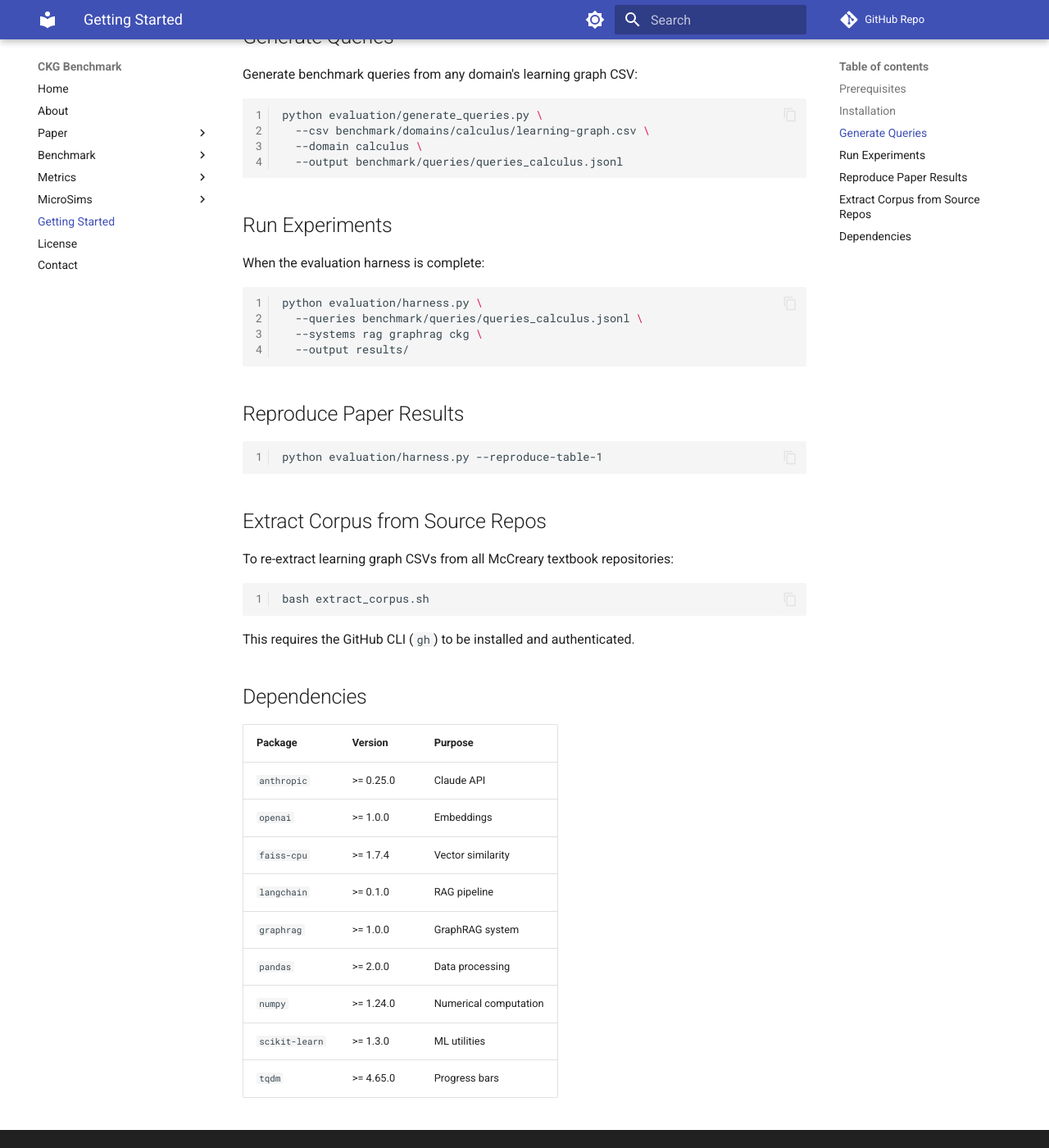
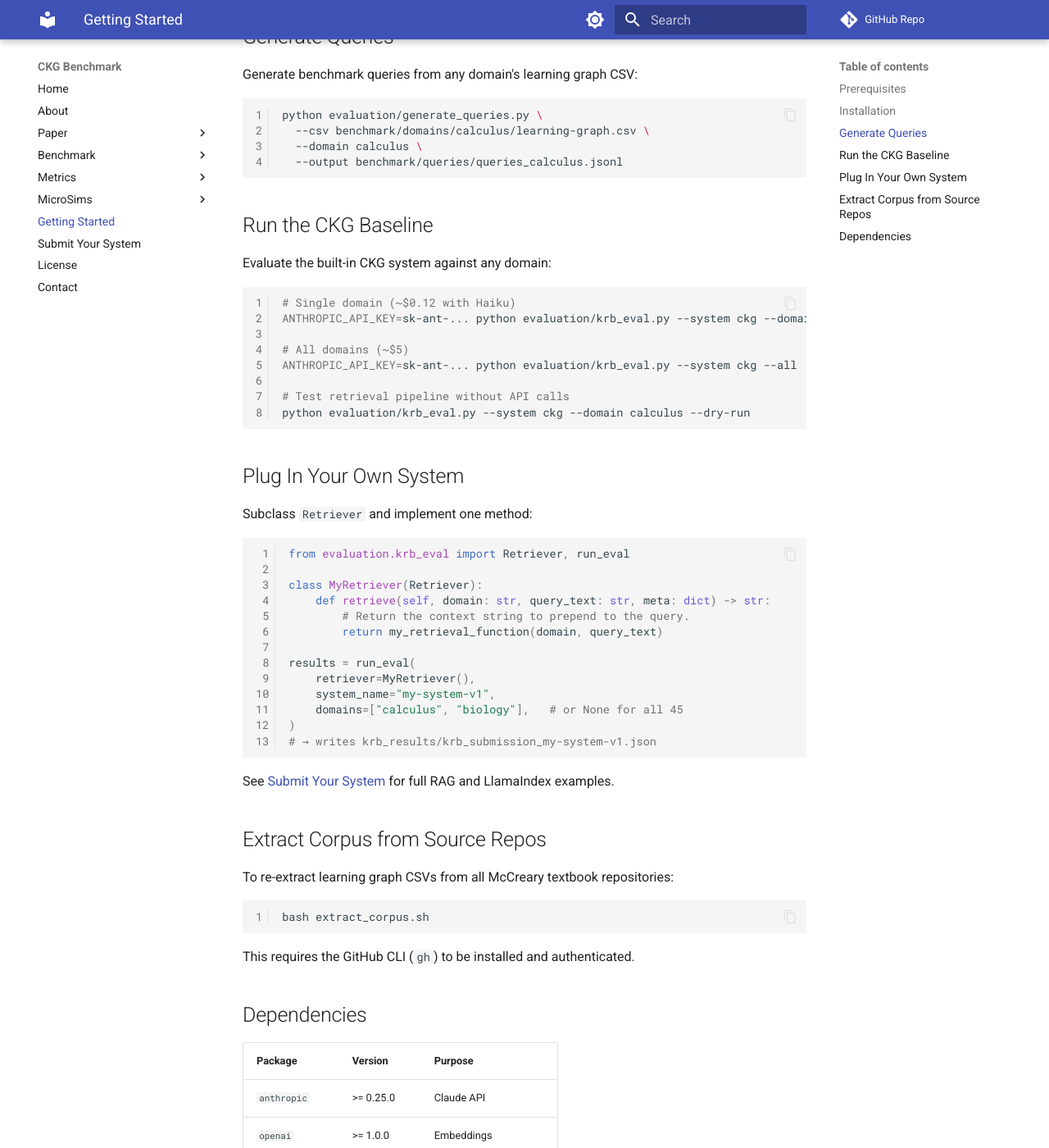
Before and after one commit to Yarmoluk/ckg-benchmark, an MkDocs documentation site: the page built from docs/getting-started.md, in a window 1280 px wide and 1400 px high, scrolled down 505 px. Shown: the whole window at 82% size. Built offline with MkDocs 1.6.1 and Material for MkDocs 9.7.7, drawn with Linux system fonts in a browser that asks for light colours; comment, search, counter and statistics services are not loaded; some of the changed text lies outside the part shown.

Commit message:
auto: session close 2026-07-06 10:01

````diff
--- a/docs/getting-started.md
+++ b/docs/getting-started.md
@@ -25,22 +25,42 @@ python evaluation/generate_queries.py \
   --output benchmark/queries/queries_calculus.jsonl
 ```
 
-## Run Experiments
+## Run the CKG Baseline
 
-When the evaluation harness is complete:
+Evaluate the built-in CKG system against any domain:
 
 ```bash
-python evaluation/harness.py \
-  --queries benchmark/queries/queries_calculus.jsonl \
-  --systems rag graphrag ckg \
-  --output results/
+# Single domain (~$0.12 with Haiku)
+ANTHROPIC_API_KEY=sk-ant-... python evaluation/krb_eval.py --system ckg --domain calculus
+
+# All domains (~$5)
+ANTHROPIC_API_KEY=sk-ant-... python evaluation/krb_eval.py --system ckg --all
+
+# Test retrieval pipeline without API calls
+python evaluation/krb_eval.py --system ckg --domain calculus --dry-run
 ```
 
-## Reproduce Paper Results
+## Plug In Your Own System
 
-```bash
-python evaluation/harness.py --reproduce-table-1
+Subclass `Retriever` and implement one method:
+
+```python
+from evaluation.krb_eval import Retriever, run_eval
+
+class MyRetriever(Retriever):
+    def retrieve(self, domain: str, query_text: str, meta: dict) -> str:
+        # Return the context string to prepend to the query.
+        return my_retrieval_function(domain, query_text)
+
+results = run_eval(
+    retriever=MyRetriever(),
+    system_name="my-system-v1",
+    domains=["calculus", "biology"],   # or None for all 45
+)
+# → writes krb_results/krb_submission_my-system-v1.json
 ```
+
+See [Submit Your System](submit.md) for full RAG and LlamaIndex examples.
 
 ## Extract Corpus from Source Repos
 
--- /dev/null
+++ b/docs/submit.md
@@ -0,0 +1,198 @@
+# Submit Your System
+
+Add your retrieval system to the KRB leaderboard.
+
+The harness handles dataset loading, LLM calls, and scoring — you implement
+one method.
+
+---
+
+## The interface
+
+```python
+from abc import ABC, abstractmethod
+from pathlib import Path
+
+class Retriever(ABC):
+
+    @abstractmethod
+    def retrieve(self, domain: str, query_text: str, meta: dict) -> str:
+        """
+        Return the context string your system would prepend to the query.
+        The harness calls Claude with: system_prompt + context + query.
+
+        domain     : e.g. "calculus"
+        query_text : benchmark query string
+        meta       : full query record — type, concept_id, hop_depth, ground_truth
+        """
+
+    def setup(self, domain: str, graph_path: Path):
+        """Called once per domain before queries run. Pre-load indexes here."""
+        pass
+
+    def generate(self, context, query_text, client, model):
+        """Override to use a different LLM. Default: Claude Haiku."""
+        ...
+```
+
+Import it directly from the evaluation module:
+
+```python
+from evaluation.krb_eval import Retriever, run_eval
+```
+
+---
+
+## Minimal example — plain RAG
+
+```python
+from pathlib import Path
+from evaluation.krb_eval import Retriever, run_eval
+
+class SimpleRAGRetriever(Retriever):
+    """FAISS + sentence-transformers RAG over the domain CSV."""
+
+    def __init__(self):
+        self._retrievers = {}
+
+    def setup(self, domain: str, graph_path: Path):
+        import csv
+        from langchain_community.vectorstores import FAISS
+        from langchain_huggingface import HuggingFaceEmbeddings
+
+        docs = []
+        with open(graph_path) as f:
+            for row in csv.DictReader(f):
+                deps = row.get("Dependencies", "").replace("|", ", ")
+                docs.append(f"[{row['TaxonomyID']}] {row['ConceptLabel']} | prerequisites: {deps}")
+
+        emb = HuggingFaceEmbeddings(model_name="all-MiniLM-L6-v2")
+        vs  = FAISS.from_texts(docs, emb)
+        self._retrievers[domain] = vs.as_retriever(search_kwargs={"k": 5})
+
+    def retrieve(self, domain: str, query_text: str, meta: dict) -> str:
+        r = self._retrievers.get(domain)
+        if not r:
+            return ""
+        chunks = r.invoke(query_text)
+        return "RETRIEVED CONTEXT:\n" + "\n".join(c.page_content for c in chunks)
+
+
+if __name__ == "__main__":
+    results = run_eval(
+        retriever=SimpleRAGRetriever(),
+        system_name="simple-rag-minilm",
+        domains=["calculus", "biology"],   # or None for all domains
+        dry_run=False,
+    )
+    print(f"Macro F1: {results['macro_f1']}")
+    # → writes krb_submission_simple-rag-minilm_<timestamp>.json
+```
+
+---
+
+## LlamaIndex example
+
+```python
+from pathlib import Path
+import csv
+from evaluation.krb_eval import Retriever, run_eval
+
+class LlamaIndexRetriever(Retriever):
+
+    def __init__(self):
+        self._indexes = {}
+
+    def setup(self, domain: str, graph_path: Path):
+        from llama_index.core import VectorStoreIndex, Document
+
+        docs = []
+        with open(graph_path) as f:
+            for row in csv.DictReader(f):
+                deps = row.get("Dependencies", "").replace("|", ", ")
+                text = f"[{row['TaxonomyID']}] {row['ConceptLabel']} | prerequisites: {deps}"
+                docs.append(Document(text=text, metadata={"domain": domain}))
+
+        self._indexes[domain] = VectorStoreIndex.from_documents(docs)
+
+    def retrieve(self, domain: str, query_text: str, meta: dict) -> str:
+        index = self._indexes.get(domain)
+        if not index:
+            return ""
+        retriever = index.as_retriever(similarity_top_k=5)
+        nodes = retriever.retrieve(query_text)
+        return "RETRIEVED CONTEXT:\n" + "\n".join(n.text for n in nodes)
+
+
+if __name__ == "__main__":
+    results = run_eval(
+        retriever=LlamaIndexRetriever(),
+        system_name="llamaindex-v0.10",
+        domains=None,   # all 45 domains — ~$5 compute
+    )
+```
+
+---
+
+## Run it
+
+```bash
+# Test your retrieval pipeline without spending API credits
+python your_retriever.py --dry-run
+
+# Full eval, two domains
+ANTHROPIC_API_KEY=sk-ant-... python your_retriever.py
+
+# Full eval, all domains (~$5 with Haiku)
+python evaluation/krb_eval.py --system ckg --all
+```
+
+The harness writes two files to `krb_results/`:
+
+| File | Contents |
+|------|----------|
+| `krb_submission_{name}.json` | Summary scores — submit this |
+| `krb_{name}_queries.jsonl` | Per-query results for your analysis |
+
+---
+
+## Submit
+
+Open a GitHub issue with your results:
+
+[**→ Submit results (GitHub issue)**](https://github.com/Yarmoluk/ckg-benchmark/issues/new?template=submission.md&title=Submission%3A+%5Byour-system-name%5D){ .md-button .md-button--primary }
+
+Attach your `krb_submission_{name}.json` file and include:
+
+- System name and version
+- Brief description (2–3 sentences)
+- Whether you used the graph CSV, raw text, or an external corpus
+- Any deviations from the default Claude Haiku evaluator
+
+Results appear on the leaderboard after a spot-check of the submission file.
+
+---
+
+## What gets scored
+
+| Metric | Description |
+|--------|-------------|
+| **Macro F1** | Token-level F1 averaged across all queries and domains |
+| **Mean tokens** | Average context tokens per query |
+| **RDS** | F1 / tokens — retrieval density score (the core efficiency metric) |
+| **F1 by query type** | T1 entity · T2 dependency · T3 path · T4 aggregate · T5 cross-concept |
+| **F1 by hop depth** | 1-hop through 5-hop query performance |
+
+See [Metrics](metrics/index.md) for full definitions.
+
+---
+
+## Baseline numbers (v0.6.2)
+
+| System | Macro F1 | Mean tokens | RDS |
+|--------|----------|-------------|-----|
+| CKG (reference) | **0.471** | 269 | 0.00175 |
+| RAG (FAISS + MiniLM) | 0.123 | 2,982 | 0.0000412 |
+| GraphRAG | 0.120 | — | — |
+
+Beat 0.471 F1 or 0.00175 RDS to claim the top spot.
--- a/mkdocs.yml
+++ b/mkdocs.yml
@@ -43,6 +43,7 @@ nav:
     - RAG Workflow: sims/workflow-rag/index.md
 
   - Getting Started: getting-started.md
+  - Submit Your System: submit.md
   - License: license.md
   - Contact: contact.md
 
````
